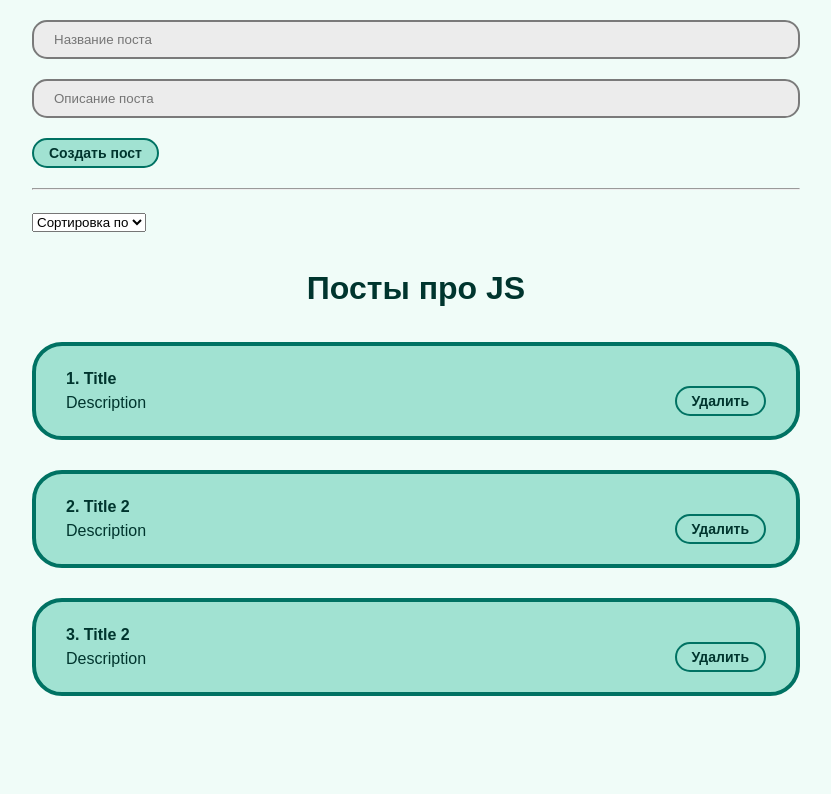
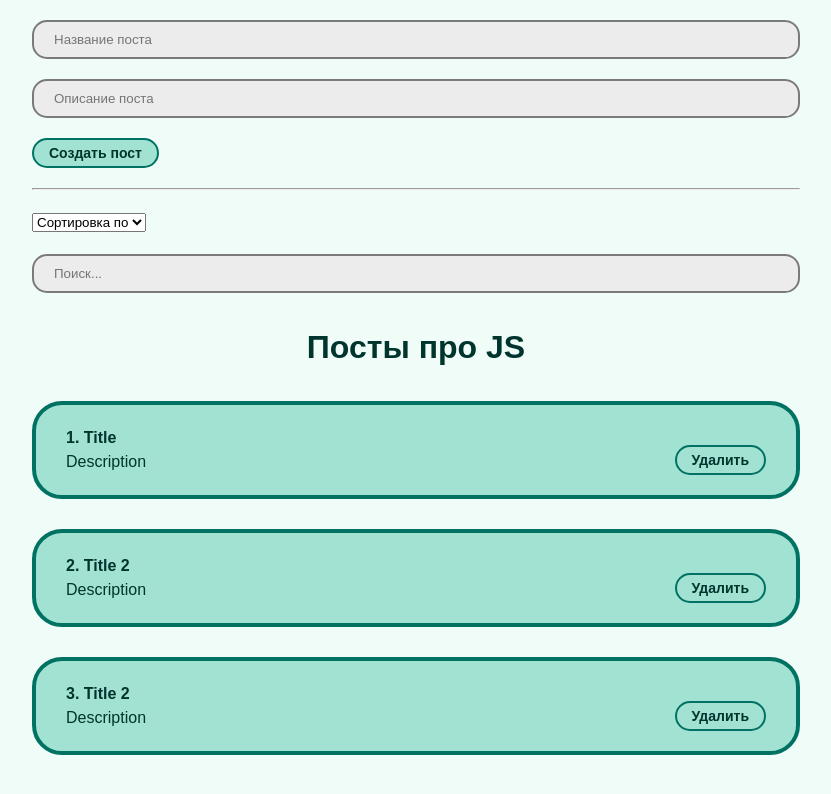
Before and after one commit to DariaGrekova/React_lessons, a React (Create React App) app: page / in a window 1280 px wide. Shown: the top 794 px of the page, without its empty margins (224-1055 px from the left). Built offline with nearby package versions, Linux system fonts and the light colour scheme.

Commit message:
поиск, фильтрация

```diff
--- a/src/App.js
+++ b/src/App.js
@@ -6,6 +6,7 @@ import './styles/App.css'
 import PostList from "./components/PostList";
 import PostForm from "./components/PostForm";
 import MySelect from "./components/UI/select/MySelect";
+import MyInput from "./components/UI/input/MyInput";
 
 
 function App() {
@@ -17,7 +18,16 @@ function App() {
 	]);
 
 	const [selectedSort, setSelectedSort] = useState('');
+	const [searchQuery, setSearchQuery] = useState('');
 
+	function getSortedPosts() {
+		console.log(4545)
+		if (selectedSort) {
+			return [...posts].sort((a, b) => a[selectedSort].localeCompare(b[selectedSort]));
+		}
+		return posts;
+	}
+	const sortedPosts = getSortedPosts();
 
 	// Получаем post из дочернего компонента
 	const createPost = (newPost) => {
@@ -30,7 +40,6 @@ function App() {
 
 	const sortPosts = (sort) => {
 		setSelectedSort(sort);
-		setPosts([...posts].sort((a, b) => a[sort].localeCompare(b[sort])))
 	}
 
 	return (
@@ -47,8 +56,13 @@ function App() {
 						{ value: "body", name: "По описанию" }
 					]} />
 			</div>
+			<MyInput
+				placeholder="Поиск..."
+				value={searchQuery}
+				onChange={e => setSearchQuery(e.target.value)}
+			/>
 			{posts.length !== 0
-				? <PostList remove={removePost} posts={posts} title="Посты про JS" />
+				? <PostList remove={removePost} posts={sortedPosts} title="Посты про JS" />
 				: <h1 className="title">Посты не найдены!</h1>
 			}
 
```
